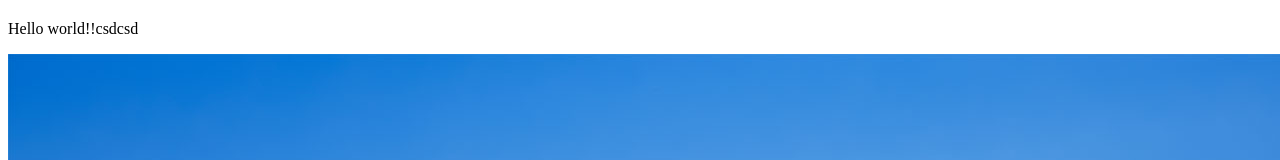
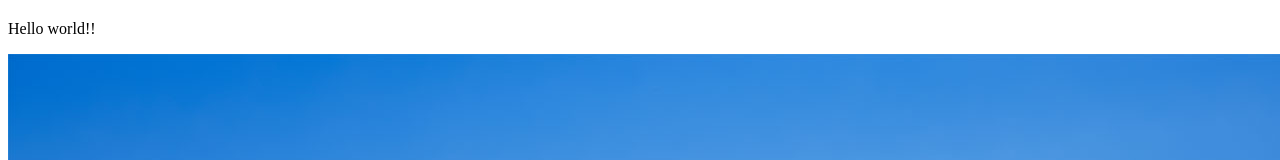
Before and after one commit to feruza191/ci-server, a React app: page / in a window 1280 px wide. Shown: the top 160 px of the page. Built offline with nearby package versions, Linux system fonts and the light colour scheme; the HTML template or start-up script is replaced by a standard one.

Commit message:
lint staged fix tsc

```diff
--- a/src/index.tsx
+++ b/src/index.tsx
@@ -6,7 +6,7 @@ import Img from './images/m3.jpg';
 
 const App: FC = () => (
 	<Wrapper>
-		<p>Hello world!!csdcsd</p>
+		<p>Hello world!!</p>
 		<img src={Img} />
 	</Wrapper>
 );
```
